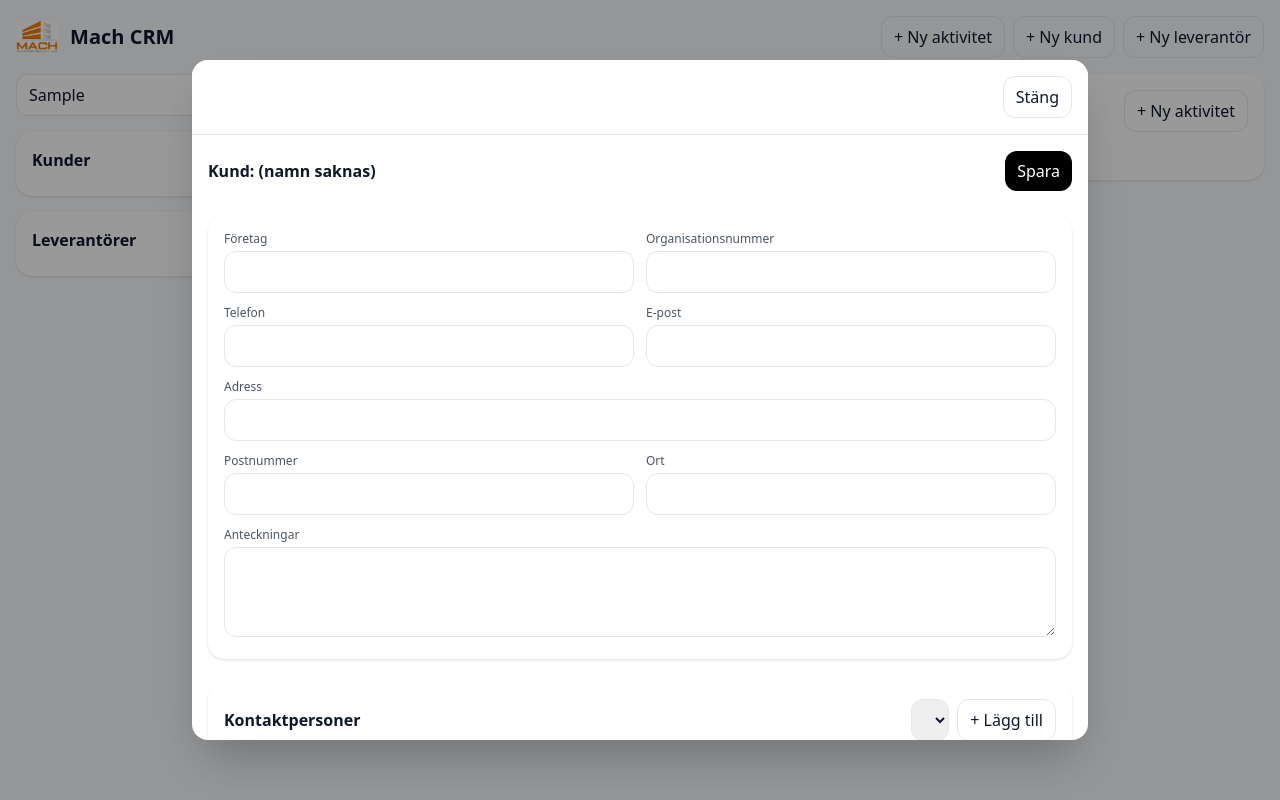
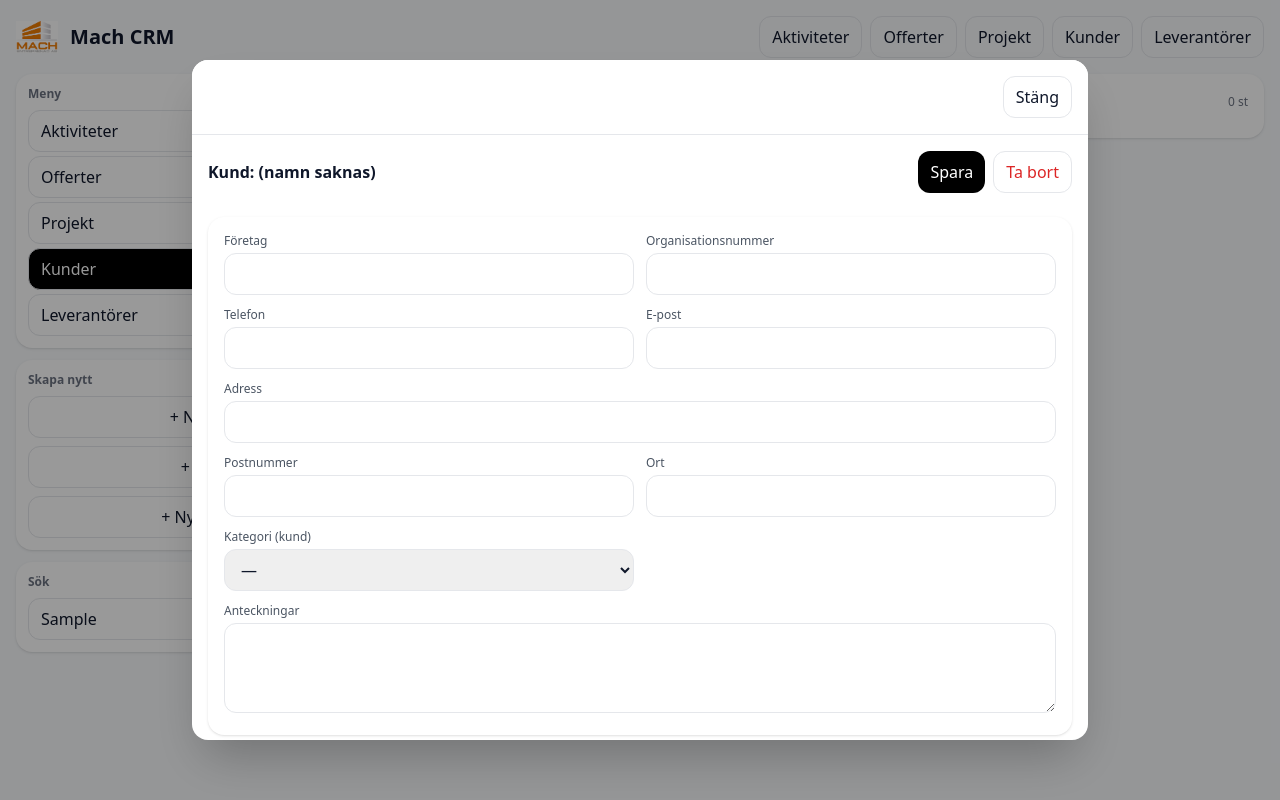
Before and after one commit to CralleMachab/mach-crm-new, a React (Vite) app: page / in a window 1280 px wide. Both pictures are taken after typing "Sample" into the empty fields and a click on the button "+ Ny kund". Built offline with nearby package versions, Linux system fonts and the light colour scheme.

Commit message:
Update App.jsx

```diff
--- a/src/App.jsx
+++ b/src/App.jsx
@@ -1,4 +1,4 @@
-// src/App.jsx — Bas + Aktiviteter (stabil)
+// src/App.jsx — Vänstermeny + Aktiviteter + Kunder/Leverantörer + Delete + Kategorier (stabil)
 import React, { useEffect, useMemo, useState } from "react";
 
 /* ========= Lagring (localStorage) ========= */
@@ -19,9 +19,13 @@ function saveState(s) {
 function newEntity(type) {
   const id = (crypto?.randomUUID?.() || String(Date.now() + Math.random()));
   return {
-    id, type, companyName: "", orgNo: "", phone: "", email: "",
+    id, type,
+    companyName: "", orgNo: "", phone: "", email: "",
     address: "", zip: "", city: "", notes: "",
-    contacts: [], activeContactId: null, createdAt: new Date().toISOString(),
+    customerCategory: null,  // 'stalhall' | 'totalentreprenad' | 'turbovex'
+    supplierCategory: null,  // 'stalhallslev' | 'mark' | 'el' | 'vvs' | 'vent'
+    contacts: [], activeContactId: null,
+    createdAt: new Date().toISOString(),
   };
 }
 function upsertEntity(state, entity) {
@@ -61,9 +65,8 @@ function newActivity() {
     dueTime: time,
     responsible: "Cralle",
     notes: "",
-    // koppling
-    linkKind: "customer", // "customer" | "supplier"
-    linkId: null,         // entity.id
+    linkKind: "customer",
+    linkId: null,
   };
 }
 function upsertActivity(state, activity) {
@@ -91,13 +94,38 @@ function withinNext7Days(a) {
   return due >= start && due <= end;
 }
 
+/* ========= Kategori metadata ========= */
+const CUSTOMER_CATS = [
+  { key: "stalhall",        label: "Stålhall",        className: "bg-gray-100 text-gray-800" },
+  { key: "totalentreprenad",label: "Totalentreprenad",className: "bg-orange-100 text-orange-800" },
+  { key: "turbovex",        label: "Turbovex",        className: "bg-blue-100 text-blue-800" },
+];
+const SUPPLIER_CATS = [
+  { key: "stalhallslev", label: "Stålhalls leverantör", className: "bg-gray-100 text-gray-800" },
+  { key: "mark",         label: "Mark företag",         className: "bg-amber-100 text-amber-800" },
+  { key: "el",           label: "EL leverantör",        className: "bg-rose-100 text-rose-800" },
+  { key: "vvs",          label: "VVS Leverantör",       className: "bg-violet-100 text-violet-800" },
+  { key: "vent",         label: "Vent Leverantör",      className: "bg-sky-100 text-sky-800" },
+];
+
+function getCategoryBadge(entity) {
+  if (entity.type === "customer") {
+    const meta = CUSTOMER_CATS.find(c => c.key === entity.customerCategory);
+    return meta ? (<span className={`text-xs px-2 py-1 rounded ${meta.className}`}>{meta.label}</span>) : null;
+  } else {
+    const meta = SUPPLIER_CATS.find(c => c.key === entity.supplierCategory);
+    return meta ? (<span className={`text-xs px-2 py-1 rounded ${meta.className}`}>{meta.label}</span>) : null;
+  }
+}
+
 /* ========= App ========= */
 export default function App() {
   const [state, setState] = useStore();
   const [search, setSearch] = useState("");
-  const [modal, setModal] = useState(null); // { kind:'entity'|'activity', id }
+  const [modal, setModal] = useState(null); // { kind:'entity'|'activity', id, draft? }
+  const [activeTab, setActiveTab] = useState("activities"); // activities|offers|projects|customers|suppliers
 
-  // Skapa entiteter (säkra)
+  // Skapa entiteter
   function createEntitySafe(type) {
     const e = newEntity(type);
     setState((s) => {
@@ -105,30 +133,33 @@ export default function App() {
       upsertEntity(nxt, e);
       return nxt;
     });
+    setActiveTab(type === "customer" ? "customers" : "suppliers");
     setModal({ kind: "entity", id: e.id });
   }
 
   // Skapa aktivitet
   function createActivitySafe() {
     const a = newActivity();
-    setState((s) => ({ ...s })); // inget att spara ännu
-    setModal({ kind: "activity", id: a.id, draft: a }); // draft hålls i modal tills "Spara"
+    setState((s) => ({ ...s }));
+    setActiveTab("activities");
+    setModal({ kind: "activity", id: a.id, draft: a });
   }
 
   const customers = useMemo(
-    () => (state.entities || []).filter((e) => e.type === "customer"),
+    () => (state.entities || []).filter((e) => e.type === "customer")
+      .slice().sort((a,b)=>(a.companyName||"").localeCompare(b.companyName||"", "sv")),
     [state.entities]
   );
   const suppliers = useMemo(
-    () => (state.entities || []).filter((e) => e.type === "supplier"),
+    () => (state.entities || []).filter((e) => e.type === "supplier")
+      .slice().sort((a,b)=>(a.companyName||"").localeCompare(b.companyName||"", "sv")),
     [state.entities]
   );
 
   const filtered = (arr) => {
     const q = search.trim().toLowerCase();
-    const base = arr.slice().sort((a, b) => (a.companyName || "").localeCompare(b.companyName || "", "sv"));
-    if (!q) return base;
-    return base.filter((e) => {
+    if (!q) return arr;
+    return arr.filter((e) => {
       const inContacts = (e.contacts || []).some((c) =>
         `${c.name ?? ""} ${c.email ?? ""} ${c.phone ?? ""}`.toLowerCase().includes(q)
       );
@@ -140,7 +171,7 @@ export default function App() {
     });
   };
 
-  // Aktiviteter: kommande 7 dagar, sorterade
+  // Aktiviteter kommande 7 dagar
   const upcoming7 = useMemo(() => {
     const list = (state.activities || []).filter(withinNext7Days);
     return list.sort((a, b) => {
@@ -154,9 +185,49 @@ export default function App() {
   function openActivity(id) { setModal({ kind: "activity", id }); }
   function closeModal() { setModal(null); }
 
+  /* ====== Mittinnehåll växlar på activeTab ====== */
+  const renderMain = () => {
+    if (activeTab === "activities") {
+      return (
+        <ActivitiesPanel
+          activities={upcoming7}
+          entities={state.entities}
+          onOpen={openActivity}
+          onCreate={createActivitySafe}
+        />
+      );
+    }
+    if (activeTab === "customers") {
+      const items = filtered(customers);
+      return <ListCard title="Kunder" count={items.length} items={items} onOpen={openEntity} />;
+    }
+    if (activeTab === "suppliers") {
+      const items = filtered(suppliers);
+      return <ListCard title="Leverantörer" count={items.length} items={items} onOpen={openEntity} />;
+    }
+    // Placeholder-paneler för att kunna växla redan nu
+    if (activeTab === "offers") {
+      return (
+        <div className="bg-white rounded-2xl shadow p-8 text-center text-gray-600">
+          <div className="text-lg font-semibold mb-2">Offerter</div>
+          <div>Denna sektion kopplas på i nästa steg (med #31500-serie och statusfärger).</div>
+        </div>
+      );
+    }
+    if (activeTab === "projects") {
+      return (
+        <div className="bg-white rounded-2xl shadow p-8 text-center text-gray-600">
+          <div className="text-lg font-semibold mb-2">Projekt</div>
+          <div>Denna sektion kopplas på efter Offerter (med koppling till vunnen offert).</div>
+        </div>
+      );
+    }
+    return null;
+  };
+
   return (
     <div className="mx-auto max-w-7xl p-4">
-      {/* HEADER — säkra knappar */}
+      {/* HEADER */}
       <header className="flex items-center justify-between mb-4">
         <div className="flex items-center gap-3">
           <img
@@ -168,34 +239,66 @@ export default function App() {
           <h1 className="text-xl font-semibold">Mach CRM</h1>
         </div>
         <div className="flex flex-wrap gap-2">
-          <button className="border rounded-xl px-3 py-2" onClick={() => createActivitySafe()}>+ Ny aktivitet</button>
-          <button className="border rounded-xl px-3 py-2" onClick={() => createEntitySafe("customer")}>+ Ny kund</button>
-          <button className="border rounded-xl px-3 py-2" onClick={() => createEntitySafe("supplier")}>+ Ny leverantör</button>
+          <button className="border rounded-xl px-3 py-2" onClick={() => setActiveTab("activities")}>Aktiviteter</button>
+          <button className="border rounded-xl px-3 py-2" onClick={() => setActiveTab("offers")}>Offerter</button>
+          <button className="border rounded-xl px-3 py-2" onClick={() => setActiveTab("projects")}>Projekt</button>
+          <button className="border rounded-xl px-3 py-2" onClick={() => setActiveTab("customers")}>Kunder</button>
+          <button className="border rounded-xl px-3 py-2" onClick={() => setActiveTab("suppliers")}>Leverantörer</button>
         </div>
       </header>
 
       <div className="grid grid-cols-1 lg:grid-cols-3 gap-4">
-        {/* Vänster: Sök + listor */}
-        <section className="space-y-4">
-          <input
-            className="w-full border rounded-xl px-3 py-2"
-            value={search}
-            onChange={(e) => setSearch(e.target.value)}
-            placeholder="Sök: företagsnamn eller kontaktperson…"
-          />
+        {/* Vänsterkolumn = din meny (alltid synlig) */}
+        <aside className="space-y-3">
+          <nav className="bg-white rounded-2xl shadow p-3">
+            <div className="text-xs font-semibold text-gray-500 mb-2">Meny</div>
+            <ul className="space-y-1">
+              {[
+                { key:"activities", label:"Aktiviteter" },
+                { key:"offers",     label:"Offerter" },
+                { key:"projects",   label:"Projekt" },
+                { key:"customers",  label:"Kunder" },
+                { key:"suppliers",  label:"Leverantörer" },
+              ].map(item => (
+                <li key={item.key}>
+                  <button
+                    onClick={() => setActiveTab(item.key)}
+                    className={`w-full text-left px-3 py-2 rounded-xl border ${
+                      activeTab === item.key ? "bg-black text-white" : "hover:bg-gray-50"
+                    }`}
+                  >
+                    {item.label}
+                  </button>
+                </li>
+              ))}
+            </ul>
+          </nav>
 
-          <ListCard title="Kunder" count={customers.length} items={filtered(customers)} onOpen={openEntity} />
-          <ListCard title="Leverantörer" count={suppliers.length} items={filtered(suppliers)} onOpen={openEntity} />
-        </section>
+          {/* Snabbknappar */}
+          <div className="bg-white rounded-2xl shadow p-3">
+            <div className="text-xs font-semibold text-gray-500 mb-2">Skapa nytt</div>
+            <div className="grid grid-cols-1 gap-2">
+              <button className="border rounded-xl px-3 py-2" onClick={() => createActivitySafe()}>+ Ny aktivitet</button>
+              <button className="border rounded-xl px-3 py-2" onClick={() => createEntitySafe("customer")}>+ Ny kund</button>
+              <button className="border rounded-xl px-3 py-2" onClick={() => createEntitySafe("supplier")}>+ Ny leverantör</button>
+            </div>
+          </div>
 
-        {/* Höger: Aktiviteter (kommande 7 dagar) */}
+          {/* Sökfält (påverkar Kunder/Leverantörer) */}
+          <div className="bg-white rounded-2xl shadow p-3">
+            <div className="text-xs font-semibold text-gray-500 mb-2">Sök</div>
+            <input
+              className="w-full border rounded-xl px-3 py-2"
+              value={search}
+              onChange={(e) => setSearch(e.target.value)}
+              placeholder="Företagsnamn eller kontaktperson…"
+            />
+          </div>
+        </aside>
+
+        {/* Mittkolumn (2 spalter) växlar beroende på menyval */}
         <section className="lg:col-span-2 space-y-4">
-          <ActivitiesPanel
-            activities={upcoming7}
-            entities={state.entities}
-            onOpen={openActivity}
-            onCreate={createActivitySafe}
-          />
+          {renderMain()}
         </section>
       </div>
 
@@ -236,14 +339,19 @@ function ListCard({ title, count, items, onOpen }) {
             className="py-3 cursor-pointer hover:bg-gray-50 px-2 rounded-xl"
             onClick={() => onOpen(e.id)}
           >
-            <div className="flex items-center justify-between">
-              <div>
-                <div className="font-medium">{e.companyName || "(namn saknas)"}</div>
-                <div className="text-xs text-gray-500">
+            <div className="flex items-center justify-between gap-3">
+              <div className="min-w-0">
+                <div className="font-medium truncate">{e.companyName || "(namn saknas)"}</div>
+                <div className="text-xs text-gray-500 truncate">
                   {[e.orgNo, e.email || e.phone].filter(Boolean).join(" • ")}
                 </div>
               </div>
-              <div className="text-xs text-gray-500">{e.type === "customer" ? "Kund" : "Lev."}</div>
+              <div className="flex items-center gap-2">
+                {getCategoryBadge(e)}
+                <span className="text-xs text-gray-500 shrink-0">
+                  {e.type === "customer" ? "Kund" : "Lev."}
+                </span>
+              </div>
             </div>
           </li>
         ))}
@@ -353,6 +461,44 @@ function EntityCard({ state, setState, id }) {
     if (!activeId) setActiveId(id);
     setIsEdit(true);
   }
+  function onDeleteEntity() {
+    if (!confirm(`Ta bort ${entityLabel(entity.type).toLowerCase()} "${local.companyName || ""}"? Detta tar även bort kopplade aktiviteter.`)) return;
+    setState((s) => ({
+      ...s,
+      entities: (s.entities || []).filter((e) => e.id !== entity.id),
+      activities: (s.activities || []).filter((a) => a.linkId !== entity.id),
+    }));
+  }
+
+  // kund/leverantör kategori
+  const customerCatSel = (
+    <div>
+      <div className="text-xs font-medium text-gray-600 mb-1">Kategori (kund)</div>
+      <select
+        className="border rounded-xl px-3 py-2 w-full"
+        value={local.customerCategory || ""}
+        disabled={!isEdit}
+        onChange={(e) => update("customerCategory", e.target.value || null)}
+      >
+        <option value="">—</option>
+        {CUSTOMER_CATS.map(c => <option key={c.key} value={c.key}>{c.label}</option>)}
+      </select>
+    </div>
+  );
+  const supplierCatSel = (
+    <div>
+      <div className="text-xs font-medium text-gray-600 mb-1">Kategori (leverantör)</div>
+      <select
+        className="border rounded-xl px-3 py-2 w-full"
+        value={local.supplierCategory || ""}
+        disabled={!isEdit}
+        onChange={(e) => update("supplierCategory", e.target.value || null)}
+      >
+        <option value="">—</option>
+        {SUPPLIER_CATS.map(c => <option key={c.key} value={c.key}>{c.label}</option>)}
+      </select>
+    </div>
+  );
 
   return (
     <div className="space-y-6">
@@ -366,6 +512,7 @@ function EntityCard({ state, setState, id }) {
           ) : (
             <button className="bg-black text-white rounded-xl px-3 py-2" onClick={onSave}>Spara</button>
           )}
+          <button className="text-red-600 border rounded-xl px-3 py-2" onClick={onDeleteEntity}>Ta bort</button>
         </div>
       </div>
 
@@ -378,6 +525,7 @@ function EntityCard({ state, setState, id }) {
           <Field label="Adress" value={local.address} disabled={!isEdit} onChange={(v) => update("address", v)} colSpan={2} />
           <Field label="Postnummer" value={local.zip} disabled={!isEdit} onChange={(v) => update("zip", v)} />
           <Field label="Ort" value={local.city} disabled={!isEdit} onChange={(v) => update("city", v)} />
+          {entity.type === "customer" ? customerCatSel : supplierCatSel}
           <TextArea label="Anteckningar" value={local.notes} disabled={!isEdit} onChange={(v) => update("notes", v)} />
         </div>
       </div>
@@ -410,10 +558,9 @@ function EntityCard({ state, setState, id }) {
 
 /* ========= Kort för Aktivitet ========= */
 function ActivityCard({ state, setState, id, draft, onClose }) {
-  // draft används när man skapar ny – annars finns i state.activities
   const fromState = (state.activities || []).find((a) => a.id === id) || null;
   const [local, setLocal] = useState(fromState || draft || newActivity());
-  const [isEdit, setIsEdit] = useState(true); // skapa/redigera direkt
+  const [isEdit, setIsEdit] = useState(true);
 
   function update(k, v) { setLocal((x) => ({ ...x, [k]: v })); }
   function onSave() {
@@ -455,7 +602,7 @@ function ActivityCard({ state, setState, id, draft, onClose }) {
         <div className="grid grid-cols-2 gap-3">
           <Field label="Titel" value={local.title} disabled={!isEdit} onChange={(v) => update("title", v)} />
 
-          {/* Typ (ikoner) */}
+          {/* Typ */}
           <div>
             <div className="text-xs font-medium text-gray-600 mb-1">Typ</div>
             <div className="flex flex-wrap gap-2">
```
